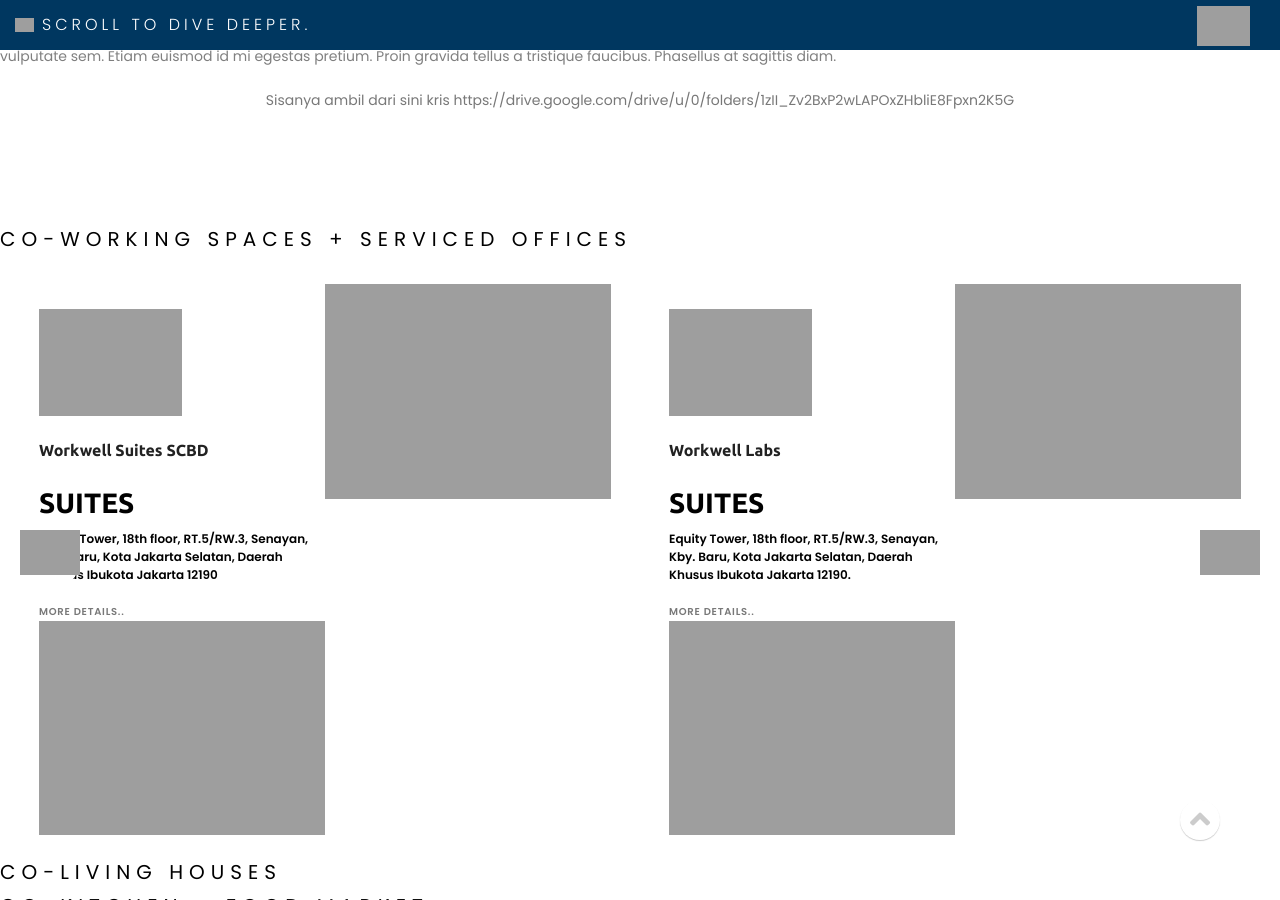
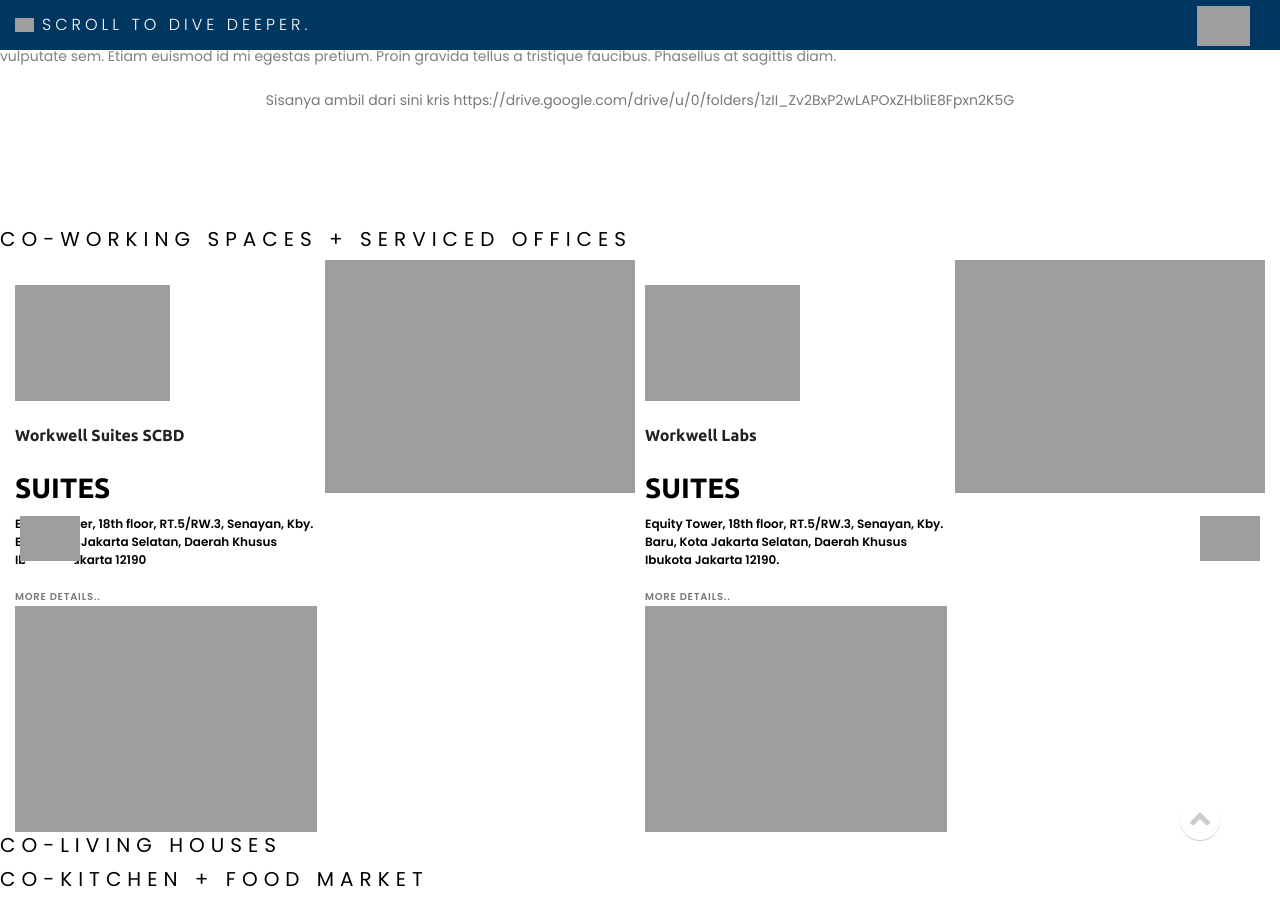
Before and after one commit to kemtol/wellspace, a Jekyll site: the page built from _nav/all.markdown, in a window 1280 px wide and 900 px high, scrolled down 1010 px. Built offline with Jekyll 4.4.1, drawn with Linux system fonts in a browser that asks for light colours; nearby versions of some CDN libraries; library files that are not in the unit come from our copies; grey boxes are pictures that could not be loaded.

Commit message:
no message

```diff
--- a/_layouts/products.html
+++ b/_layouts/products.html
@@ -37,7 +37,7 @@
                 {% assign items = site.product  | sort:"date" | reverse %}
                 {% for item in items %}
                       {% if item.categories contains "office" %}
-                      <div class="single-product-wrapper p-4">
+                      <div class="single-product-wrapper">
                         <!-- Product Description -->
                         <div class="product-description d-block w-50 h-100 float-left">
                             <a href="{{site.baseurl}}{{ item.permalink }}">
@@ -46,7 +46,7 @@
                                 <h3>SUITES</h3>
                                 <address>{{item.address}}</address>
                                 <span class="mb-4">More details..</span>
-                                <img src="{{site.baseurl}}{{item.image[1]}}" alt="" class="w-100">
+                                <img src="{{site.baseurl}}{{item.image[1]}}" alt="" class="w-100 pr-2">
                             </a>
                         </div>
                         <!-- Product Image -->
```
